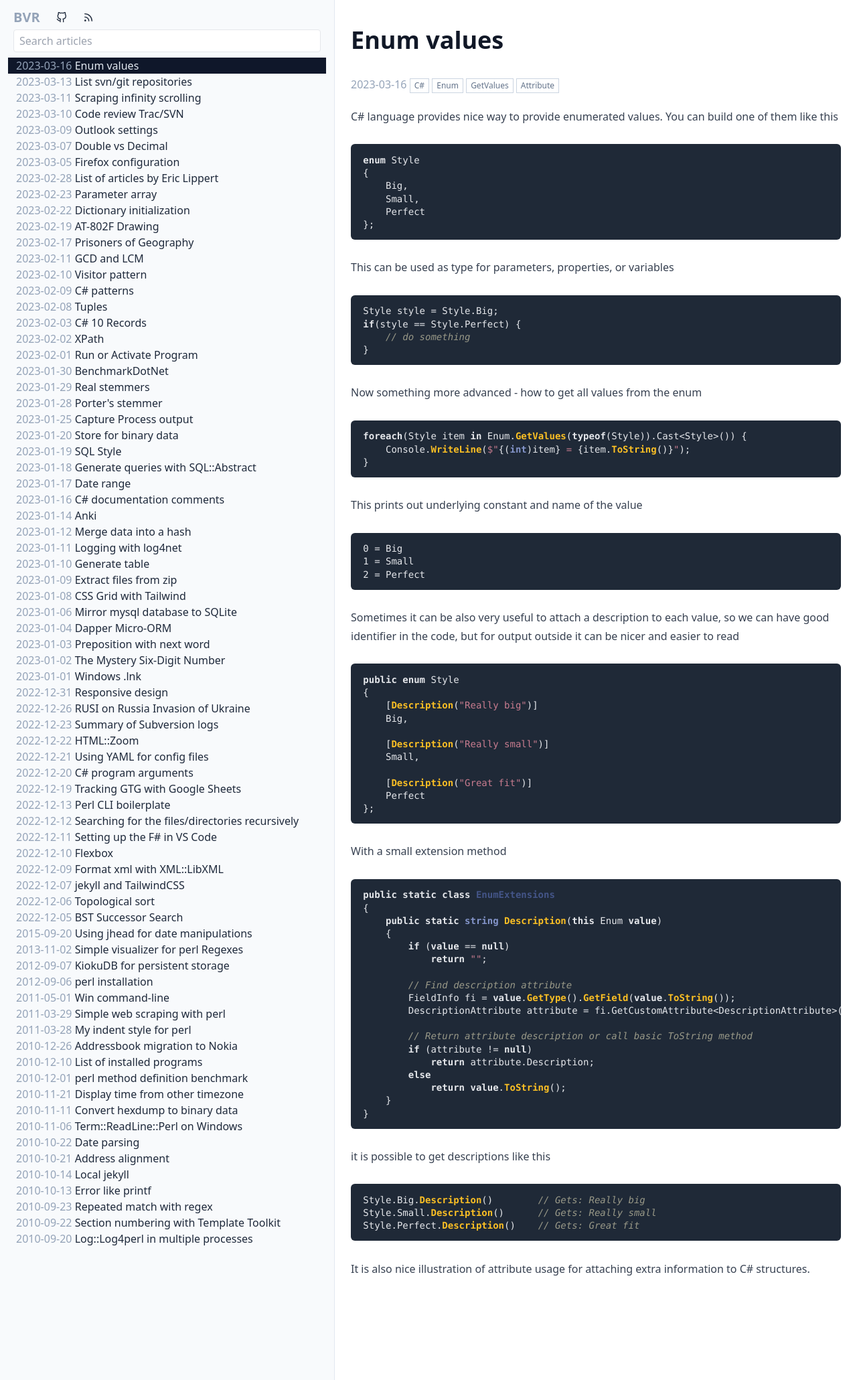
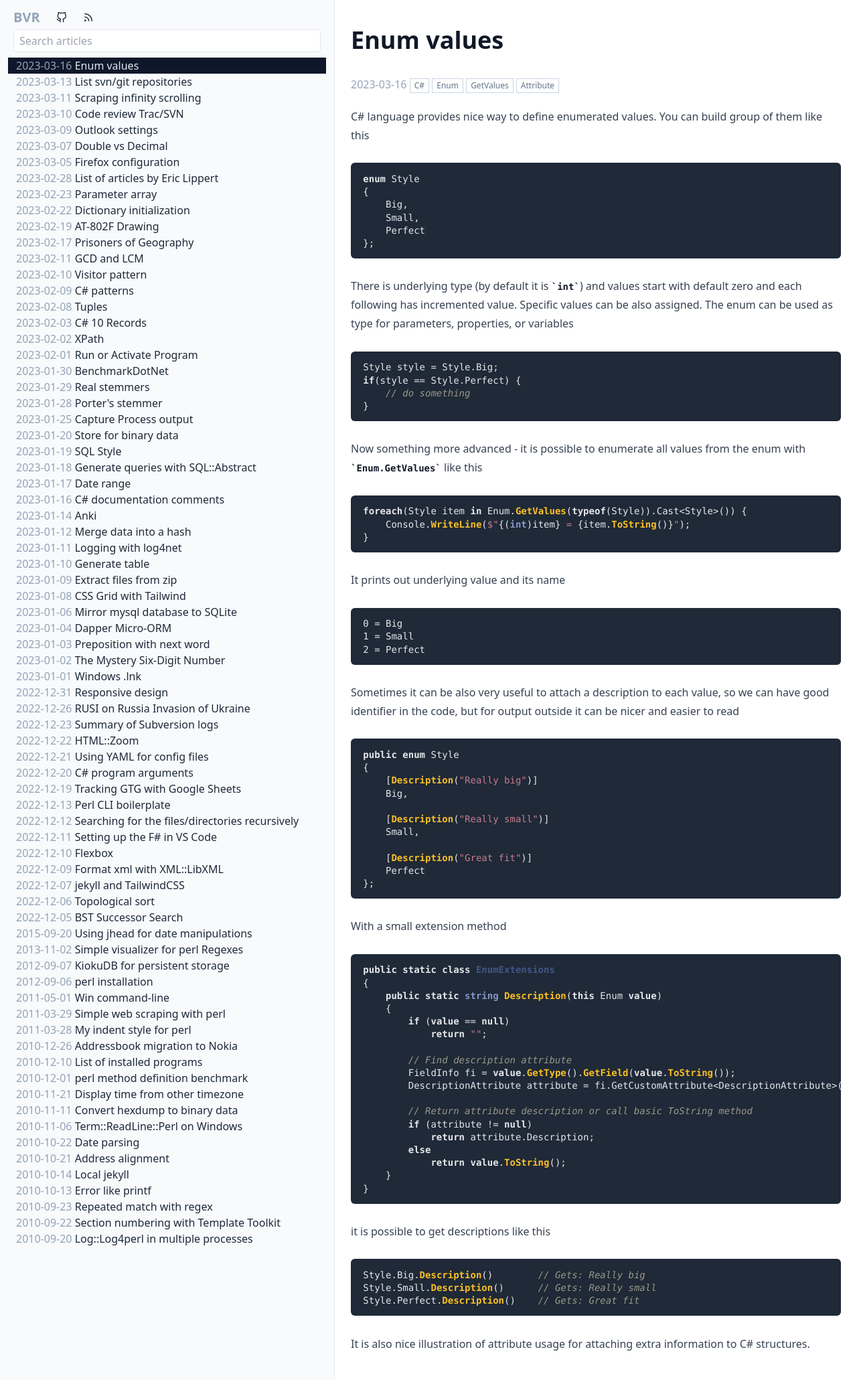
Before and after one commit to bvr/bvr.github.io, a Jekyll site: the page built from _posts/2023-03-16-enum.md, in a window 1280 px wide. Shown: the whole page at 67% size. Built offline with Jekyll 4.4.1, drawn with Linux system fonts in a browser that asks for light colours.

Commit message:
Proofreading

````diff
--- a/_posts/2023-03-16-enum.md
+++ b/_posts/2023-03-16-enum.md
@@ -8,7 +8,7 @@ tags:
   - GetValues
   - Attribute
 ---
-C# language provides nice way to provide enumerated values. You can build one of them like this
+C# language provides nice way to define enumerated values. You can build group of them like this
 
 ```c#
 enum Style
@@ -19,7 +19,7 @@ enum Style
 };
 ```
 
-This can be used as type for parameters, properties, or variables
+There is underlying type (by default it is `int`) and values start with default zero and each following has incremented value. Specific values can be also assigned. The enum can be used as type for parameters, properties, or variables
 
 ```c#
 Style style = Style.Big;
@@ -28,7 +28,7 @@ if(style == Style.Perfect) {
 }
 ```
 
-Now something more advanced - how to get all values from the enum
+Now something more advanced - it is possible to enumerate all values from the enum with `Enum.GetValues` like this
 
 ```c#
 foreach(Style item in Enum.GetValues(typeof(Style)).Cast<Style>()) {
@@ -36,7 +36,7 @@ foreach(Style item in Enum.GetValues(typeof(Style)).Cast<Style>()) {
 }
 ```
 
-This prints out underlying constant and name of the value
+It prints out underlying value and its name
 
 ```
 0 = Big
````
